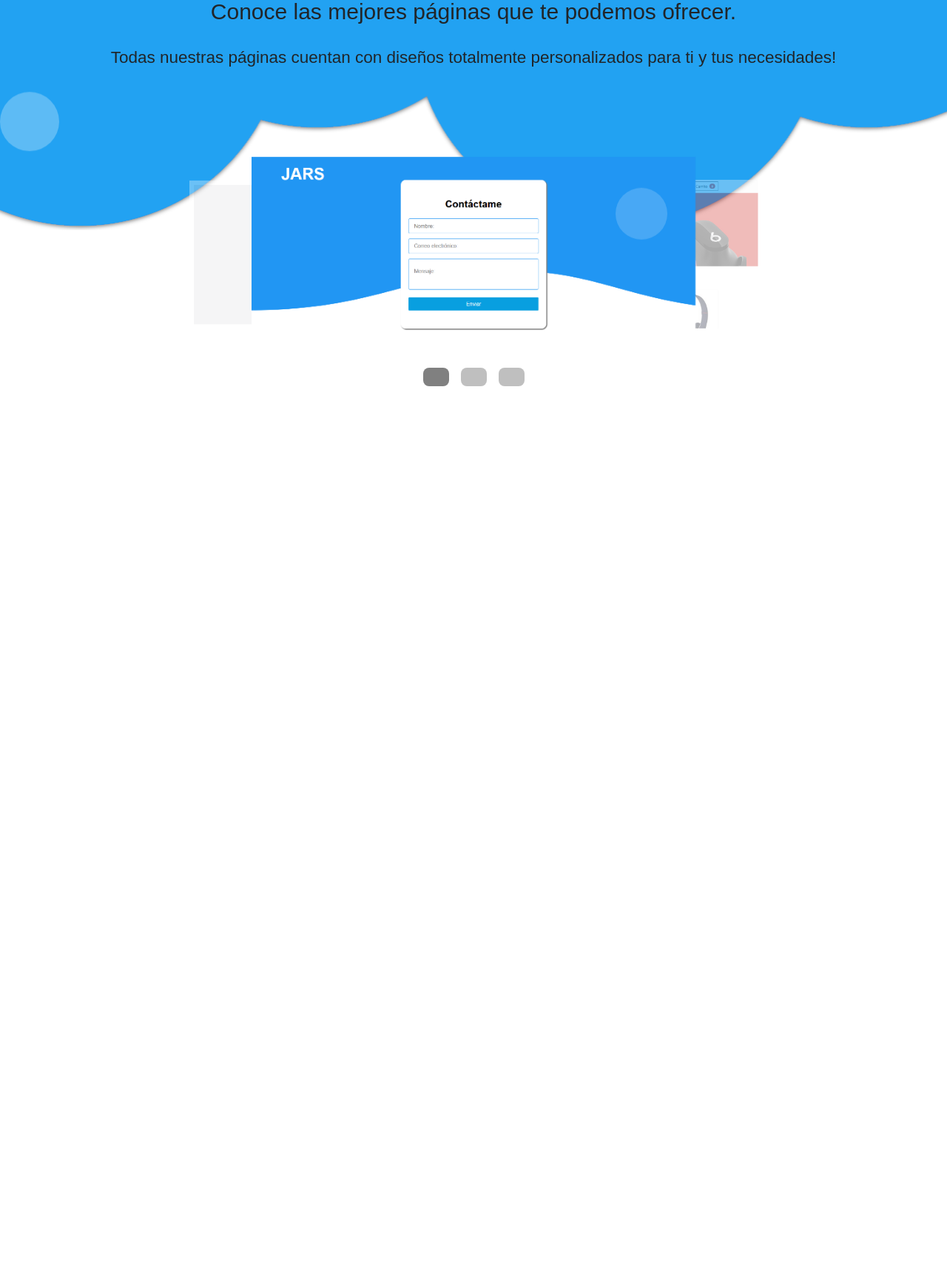
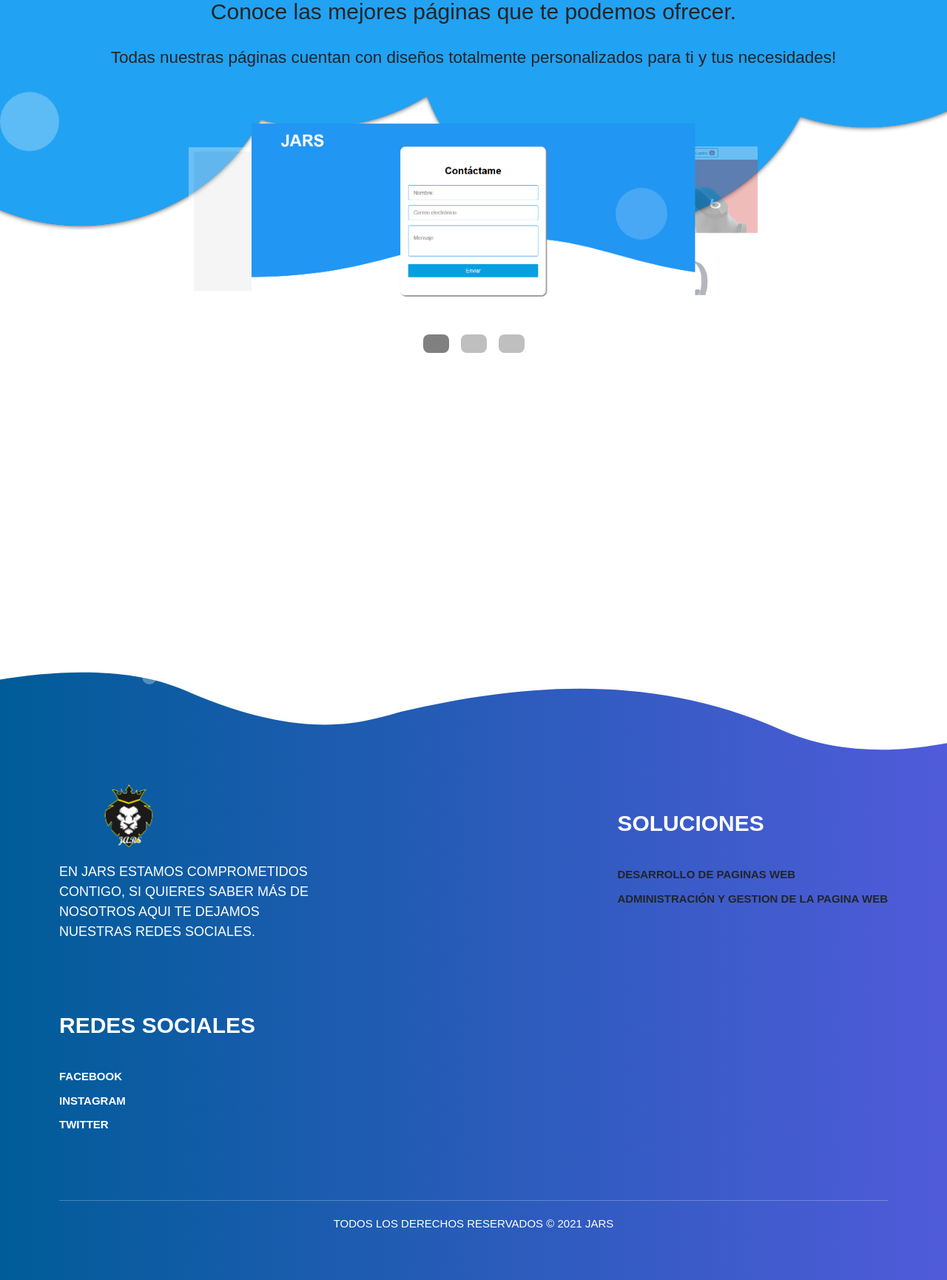
Before and after one commit to sanchezabad034/sanchezabad034.github.io, a PHP site: page /Vistas/PG.html in a window 1280 px wide. Shown: the part 102-1832 px from the top of the page at 74% size. Before the commit the page ends 624 px from the top, so only its background shows below. Run offline with PHP 8.4, Linux system fonts and the light colour scheme.

Commit message:
se agrego footer en pg.html y cursor pointer en styles de pg.html

```diff
--- a/Public/CSS/contact.css
+++ b/Public/CSS/contact.css
@@ -17,7 +17,7 @@ body{
 .bg_color{
     width: 100%;
     height: 50%;
-    background-color: #2196f3;
+    background: #2196f3;
     position: absolute;
     top:0;
 }
--- a/Public/CSS/styles.css
+++ b/Public/CSS/styles.css
@@ -426,7 +426,7 @@ body{
 
 .logo_pagina{
   width: 550px;
-  height: 450px;
+  height: 370px;
   align-items: center;
   margin-left: -14px;
 }
@@ -511,7 +511,7 @@ footer{
     *background-image: url(../img/background-footer.svg);
     *background-size: cover;
     background: linear-gradient(to right, #005C98, #505BDA);
-    *-webkit-mask-image:url(../img/background-footer.svg);
+    -webkit-mask-image:url(../img/background-footer.svg);
     *mask-image:url(../img/background-footer.svg);
     -webkit-mask-size:cover;
     mask-size:cover;
--- a/Public/cssPG/style.css
+++ b/Public/cssPG/style.css
@@ -61,10 +61,12 @@
     background-color:#ACE7F1;
     box-shadow: 0px 1px 12px 5px #17d8ff;
     border-radius: 6px;
+
 }
 
+
 .nav a{
-    cursor: default;
+    cursor: pointer;
 }
 
 .nav a:hover{
--- a/Vistas/PG.html
+++ b/Vistas/PG.html
@@ -4,10 +4,13 @@
     <meta charset="UTF-8">
     <meta http-equiv="X-UA-Compatible" content="IE=edge">
     <meta name="viewport" content="width=device-width, initial-scale=1.0">
-    <title>JARS</title>
+    <title>Paginas de muestra</title>
+    <link rel="shortcut icon" href="../Public/img/fav-icon.jpg">
     <link rel="stylesheet" href="../Public/bootstrapdPG/css/bootstrap.min.css">
     <link rel="stylesheet" href="../Public/cssPG/materialize.min.css">
+    <link rel="stylesheet" href="../Public/CSS/styles.css">
     <link rel="stylesheet" href="../Public/cssPG/style.css">
+
     <!-- Compiled and minified CSS -->
 </head>
 <body class="bg-image" id="background">
@@ -67,9 +70,35 @@
       <div class="burbuja"></div>
       <div class="burbuja"></div>
   </div>
-    <section class="footer">
+
   <footer>
-            <br><br><br><br>
+    <div class="container_footer">
+        <div class="box__footer">
+            <div class="logo" data-aos="flip-down">
+                <img src="../Public/img/Logo-removebg-preview.png" alt="Logo_footer">
+            </div>
+            <div class="terms" data-aos="flip-up">
+                <p>
+                    EN JARS ESTAMOS COMPROMETIDOS CONTIGO, SI QUIERES SABER MÁS DE NOSOTROS AQUI TE DEJAMOS NUESTRAS REDES SOCIALES.
+                </p>
+            </div>
+
+        </div>
+        <!--Contenedor 2-->
+        <div class="box__footer" data-aos="flip-up">
+            <h2>SOLUCIONES</h2>
+            <a >DESARROLLO DE PAGINAS WEB</a>
+            <a >ADMINISTRACIÓN Y GESTION DE LA PAGINA WEB</a>
+        </div>
+        <!--Contenedor 3-->
+        <div class="box__footer" data-aos="flip-up">
+            <h2>REDES SOCIALES</h2>
+            <a href="https://www.facebook.com/JARSOFICIAL11"> <i class="fa fa-facebook"></i> FACEBOOK </a>
+            <a href="https://www.instagram.com/jarscontact/"> <i class="fa fa-instagram"></i> INSTAGRAM </a>
+            <a href="https://twitter.com/JARSCONTACT"> <i class="fa fa-twitter"></i> TWITTER </a>
+        </div>
+
+    </div>
     <div class="box_copyright">
         <hr>
         <p>
@@ -77,7 +106,6 @@
         </p>
     </div>
 </footer>
-    </section>
 
 
 <!-- SCRIPTS -->
--- a/Vistas/contact.html
+++ b/Vistas/contact.html
@@ -15,10 +15,10 @@
         <div class="wave w2"></div>
         <!--FIN DEL LOGIN-->
         <!--INICIO DEL FORMULARIO-->
-        <form class="form" action="./forms/send.php" method="POST" id="form">
+        <form class="form" action="./forms/send.php" method="POST" id="form" onsubmit="return validations()">
           <div class="form__container">
             <h2 class="form__title">Contáctame</h2>
-            <input type="text" class="form__input" placeholder="Nombre:"  id="form_name" name="name" required>
+            <input type="text" class="form__input" placeholder="Nombre completo:"  id="form_name" name="name" required>
             <input type="email" class="form__input" placeholder="Correo electrónico:"  id="form_email" name="email" required>
             <textarea class="form__input form__input-message" placeholder="Mensaje: " name="text" id="message_form" required></textarea>
 
@@ -35,5 +35,6 @@
         </div>
 
         <script src="../Public/JS/contactValidation.js"></script>
+        <script src="../Public/JS/validations.js"></script>
     </body>
 </html>
```
Also changed, not shown: Public/JS/validations.js (added, +21 -0 lines). Lines whose indentation alone changed are shown as unchanged.
